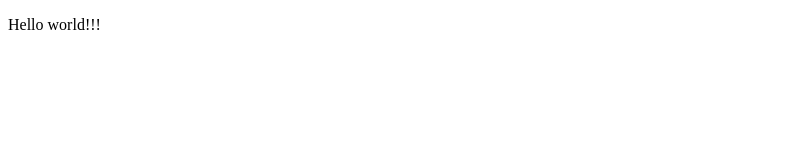
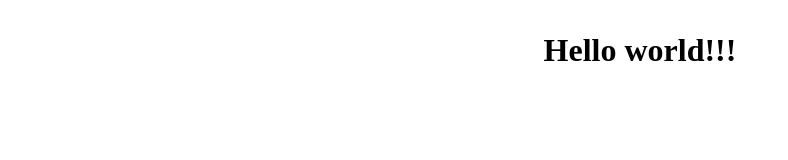
Before and after one commit to So77eZ/tutorials, a plain HTML site: page index.html in a window 1280 px wide. Shown: the whole page, without its empty margins (0-788 px from the left). Drawn offline with Linux system fonts and the light colour scheme.

Commit message:
29 lesson done

```diff
--- a/index.html
+++ b/index.html
@@ -9,7 +9,7 @@
 <body>
 
 
-    <p>Hello world!!!</p>
+    <h1><p><center>Hello world!!!</center></p></h1>
 
     <!-- <script>
         alert(1);
```
Also changed, not shown: js_course800$/js_course/script.js (+77 -0 lines).
